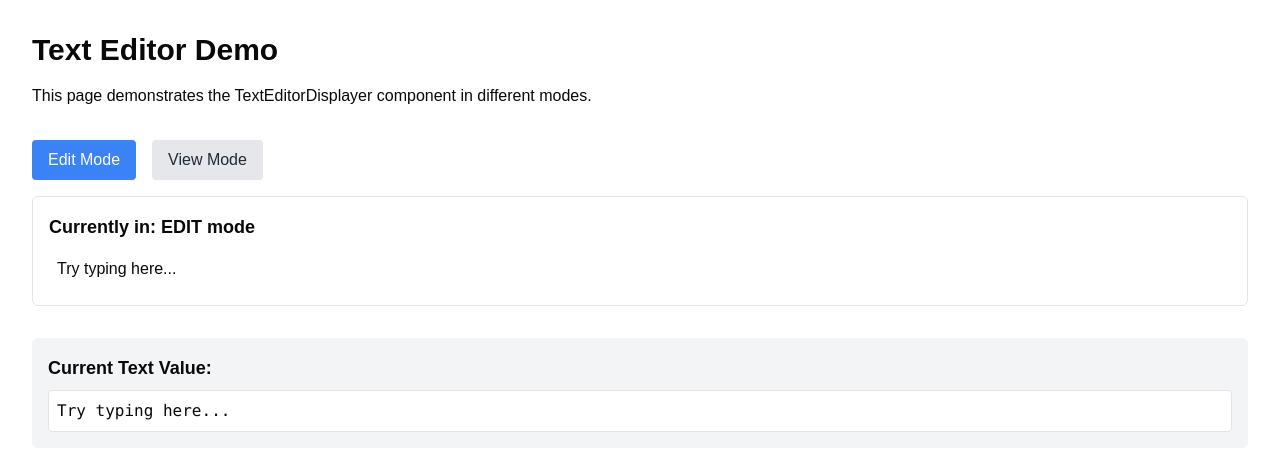
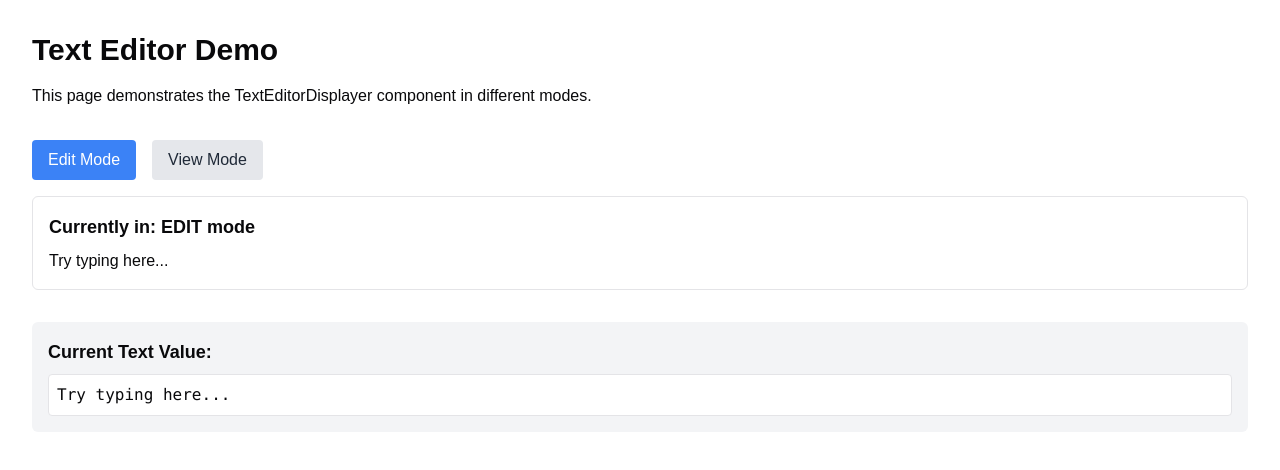
Before and after one commit to MindsmithAI/mindsmith-project-boilerplate, a Next.js app: page /editor-demo in a window 1280 px wide. Shown: the top 470 px of the page. Built offline with nearby package versions, Linux system fonts and the light colour scheme.

Commit message:
added editor

```diff
--- a/app/editor-demo/page.tsx
+++ b/app/editor-demo/page.tsx
@@ -51,7 +51,7 @@ export default function EditorDemo() {
             value={text}
             onChange={setText}
             mode={mode}
-            className="w-full p-2"
+            className="w-full"
             placeholder="Type something here..."
           />
         </div>
```
